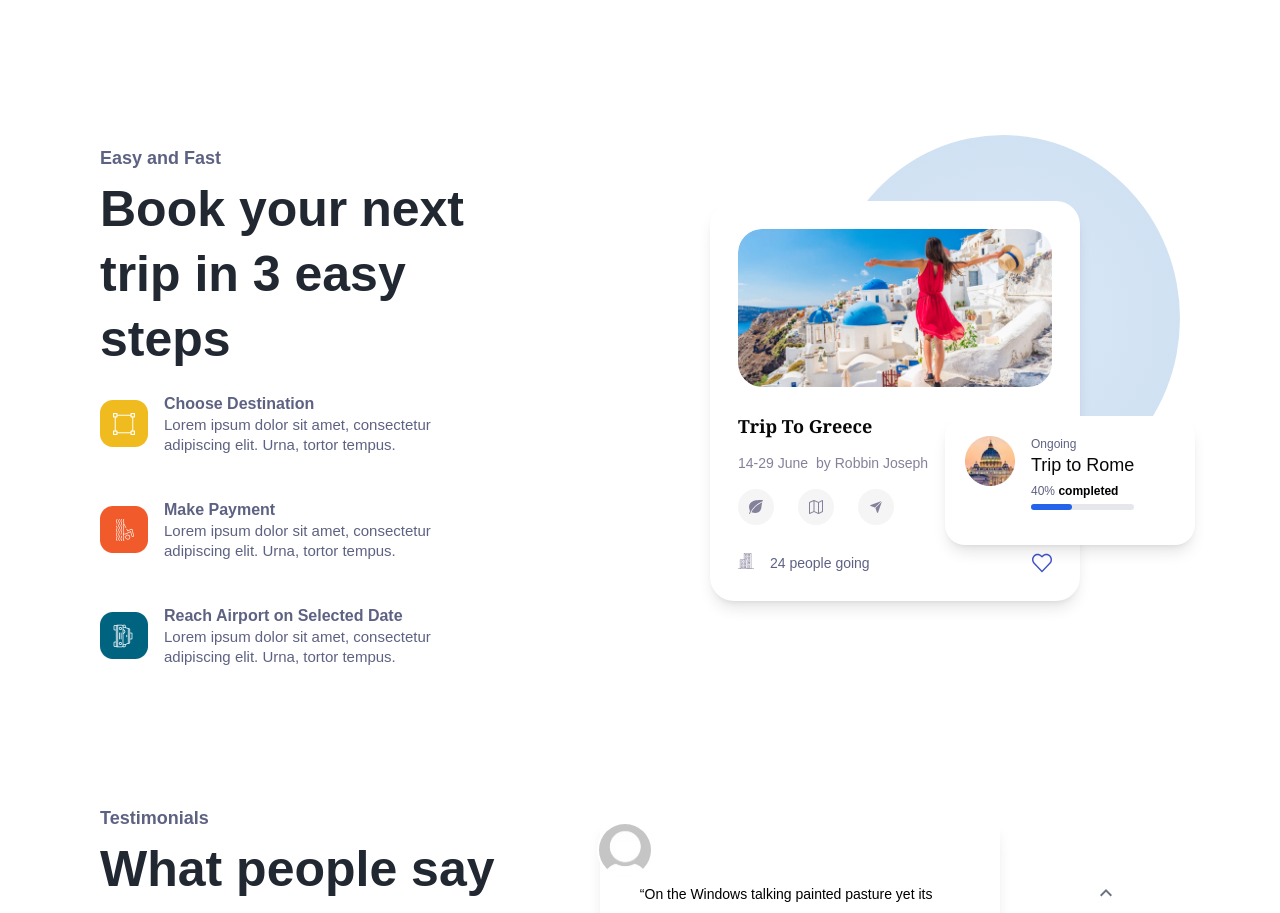
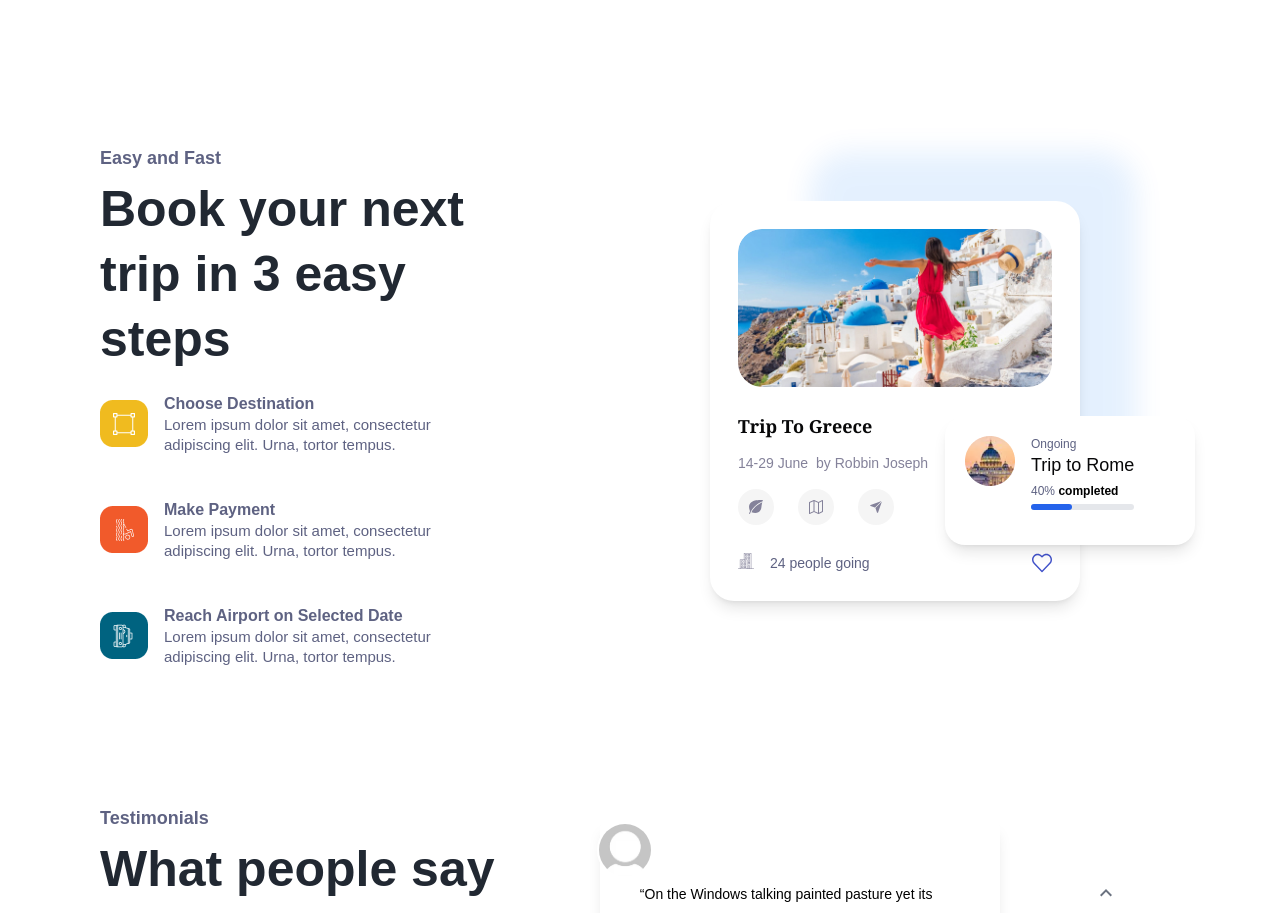
Before and after one commit to khalil72/travelLandingPage, a React (Create React App) app: page / in a window 1280 px wide. Shown: the part 2080-2993 px from the top of the page. Built offline with nearby package versions, Linux system fonts and the light colour scheme; a web font is replaced by a local one.

Commit message:
box shadow set

```diff
--- a/src/components/common/layout/navbar/index.jsx
+++ b/src/components/common/layout/navbar/index.jsx
@@ -2,9 +2,6 @@
 import React from 'react'
 import Container from '../../container'
 import MenuData from '../../../../data/menu-data'
-
-
-
 
 const NavbarLayout = () => {
   const buttonText = 'Sign Up'
--- a/src/components/main/booktrip-section/index.jsx
+++ b/src/components/main/booktrip-section/index.jsx
@@ -96,7 +96,7 @@ const BookTripSection = () => {
           <EllipseSvg />
         </div> */}
 
-        <div className="absolute top-[-10px] right-0 w-[354px]  h-[367px] opacity-[20%] bg-ellipse shadow-ellipse z-[-1]" />
+        <div className="absolute top-[40%] left-[80%]  w-[20px]  h-[20px] opacity-[10%] bg-ellipse shadow-ellipse z-[-1]" />
 
 
 
--- a/src/index.css
+++ b/src/index.css
@@ -9,8 +9,9 @@ body {
 
   @layer utilities {
     .bg-ellipse {
-      background: radial-gradient(circle, #4a90e2, #005bb5);
-      border-radius: 50%;
+      background: #2f7ad2;
+      border-radius: 500px;
+      box-shadow: -1px 0px 28px 153px #0775f7
     }
   }
 
```
